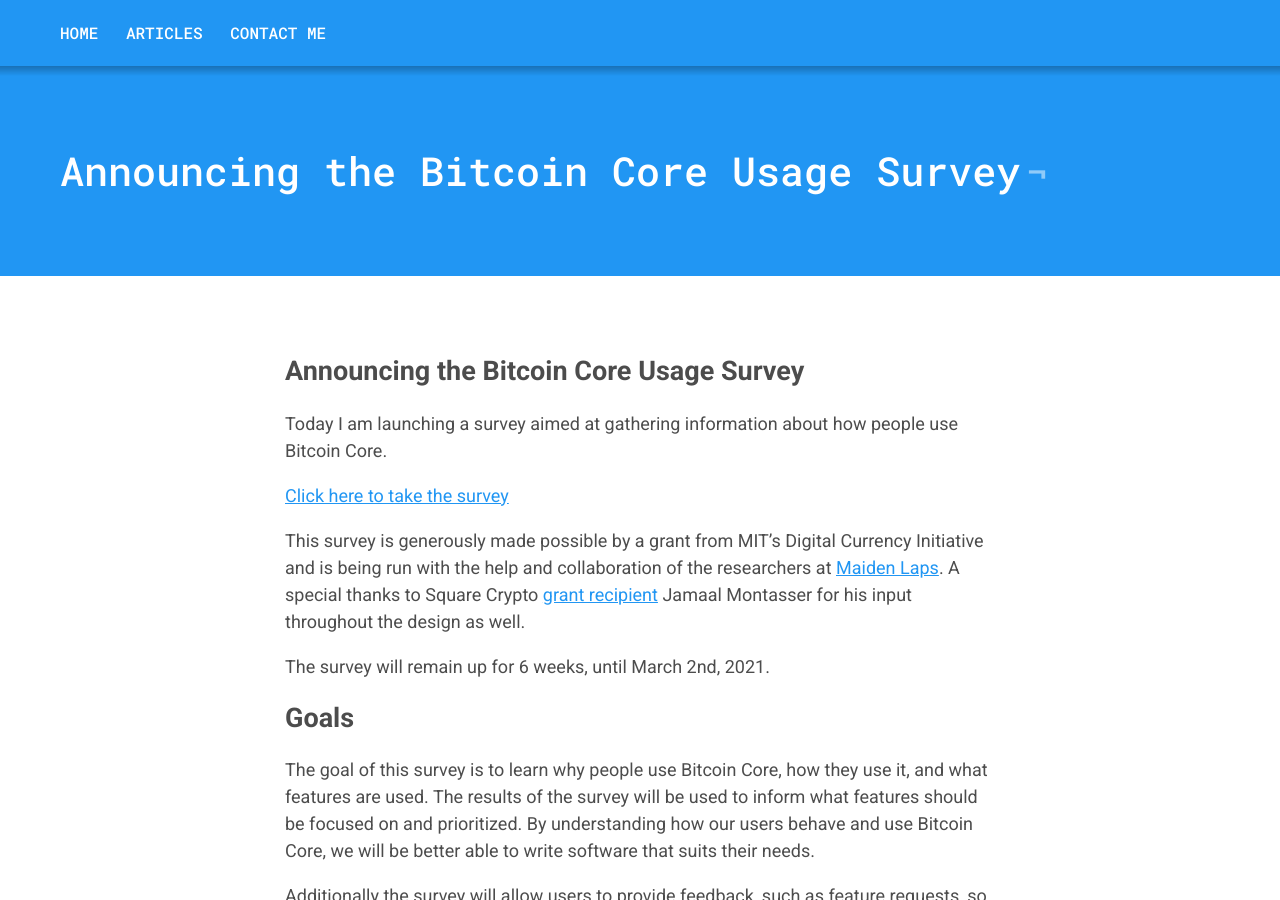
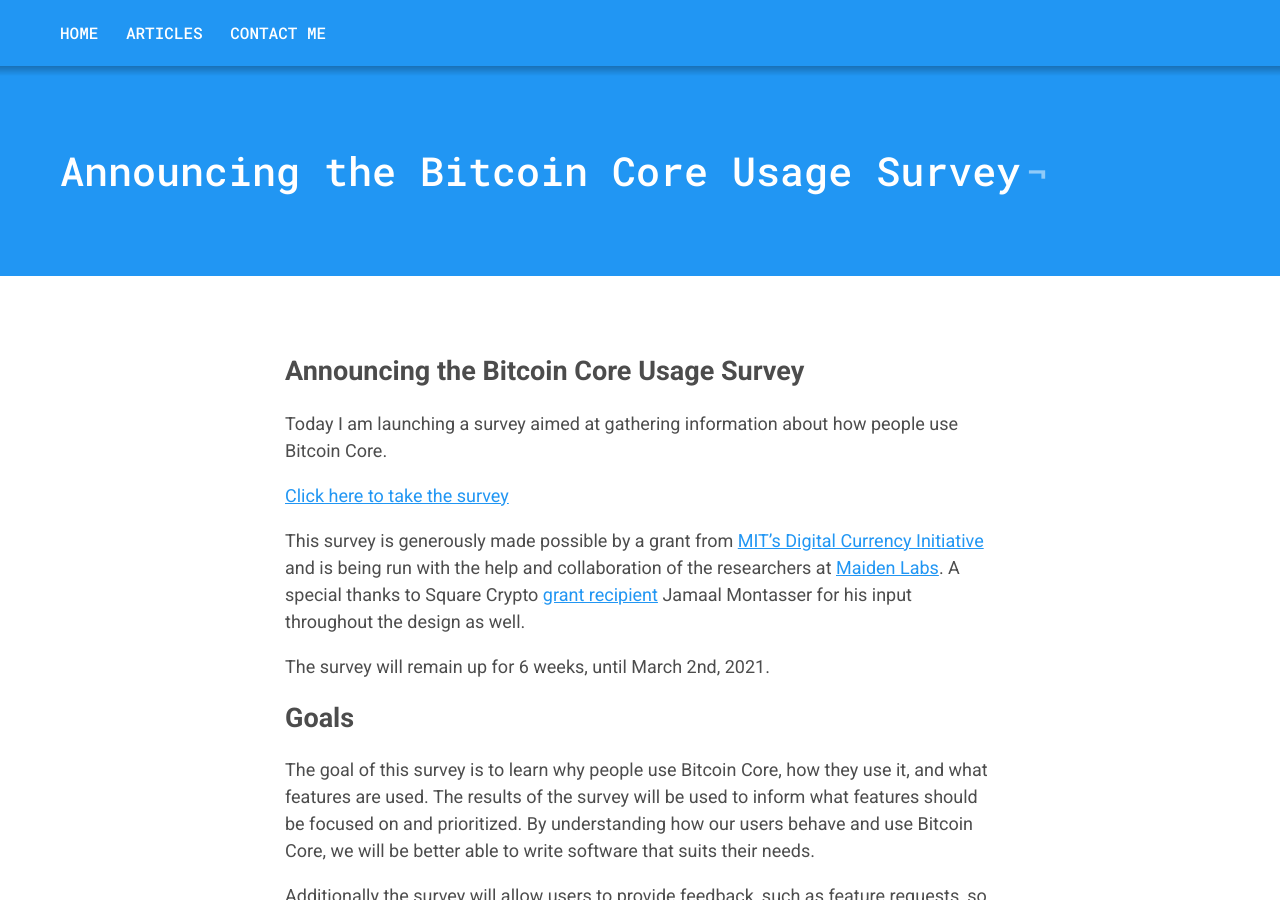
Before and after one commit to achow101/achow101.github.io, a Jekyll site: the page built from _posts/2021-01-19-bitcoin-core-survey.md, in a window 1280 px wide and 900 px high. Built offline with Jekyll 4.4.1, drawn with Linux system fonts in a browser that asks for light colours.

Commit message:
Add DCI link, fix typo

```diff
--- a/_posts/2021-01-19-bitcoin-core-survey.md
+++ b/_posts/2021-01-19-bitcoin-core-survey.md
@@ -9,7 +9,7 @@
 
 [Click here to take the survey](https://survey.alchemer.com/s3/6081474/8acd79087feb)
 
-This survey is generously made possible by a grant from MIT's Digital Currency Initiative and is being run with the help and collaboration of the researchers at [Maiden Laps](https://maiden.global/).
+This survey is generously made possible by a grant from [MIT's Digital Currency Initiative](https://dci.mit.edu/) and is being run with the help and collaboration of the researchers at [Maiden Labs](https://maiden.global/).
 A special thanks to Square Crypto [grant recipient](https://twitter.com/sqcrypto/status/1338665428550365184) Jamaal Montasser for his input throughout the design as well.
 
 The survey will remain up for 6 weeks, until March 2nd, 2021.
```
